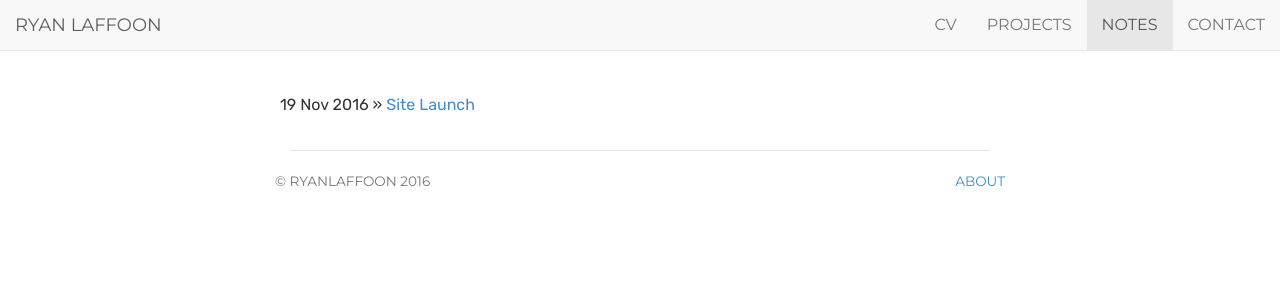
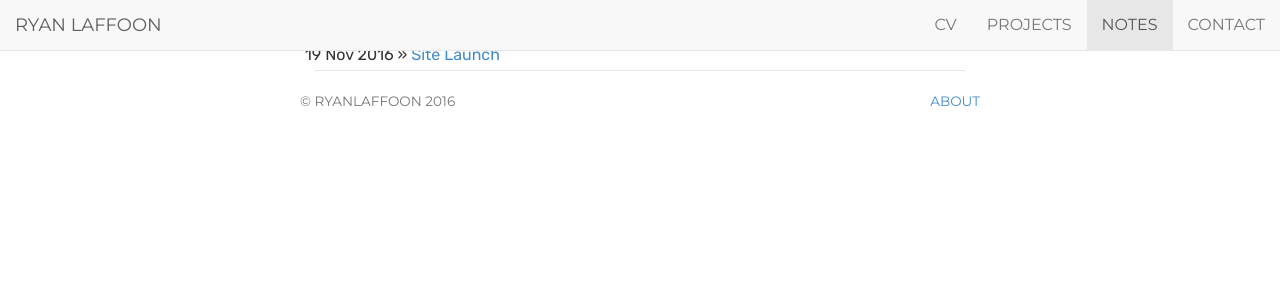
Before and after one commit to ryanlaffoon/ryanlaffoon.github.io, a Jekyll site: the page built from notes/index.html, in a window 1280 px wide. Shown: the top 300 px of the page. Built offline with Jekyll 4.4.1, drawn with Linux system fonts in a browser that asks for light colours.

Commit message:
Update style.css

```diff
--- a/css/style.css
+++ b/css/style.css
@@ -13,7 +13,7 @@ blockquote p { font-size: 16px; line-height: 1.6em; }
 .header, .footer, .header { font-family: 'Montserrat', Helvetica, sans-serif; text-transform: uppercase; font-weight: normal; }
 
 .container{
-	padding-top: 40px;
+	padding: 40px;
 }
 
 /* Navigation */
@@ -109,11 +109,6 @@ ul.listprojects li {
         font-style: italic;
     }
 
-.notes, .contact, .about, .cv, .projects, .error { margin-bottom: 30px;
-	margin-top: 50px; }
-
-
-
 /* Contact */
 .contactIcons, .contactForm {
 	vertical-align: top;
```
